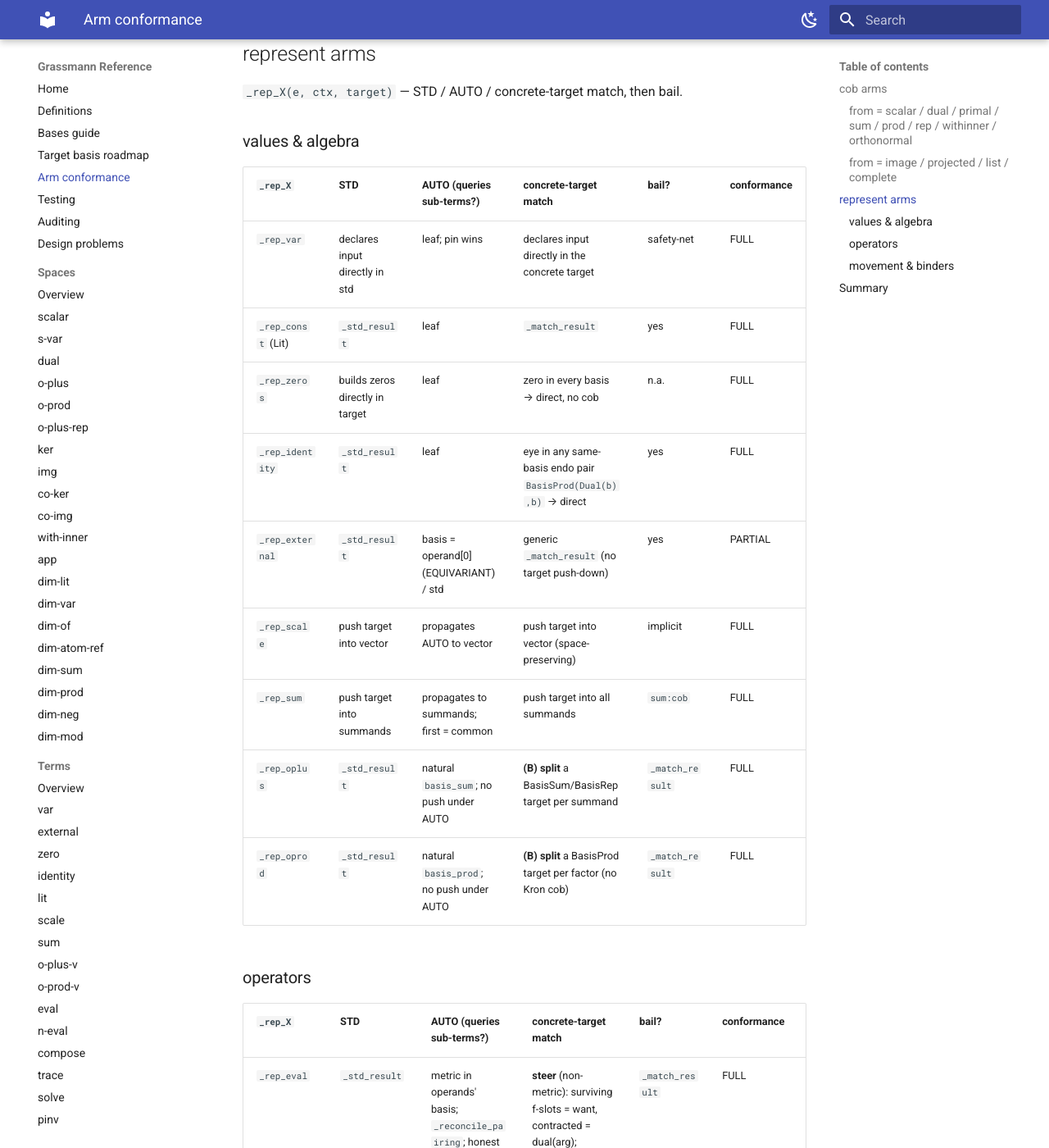
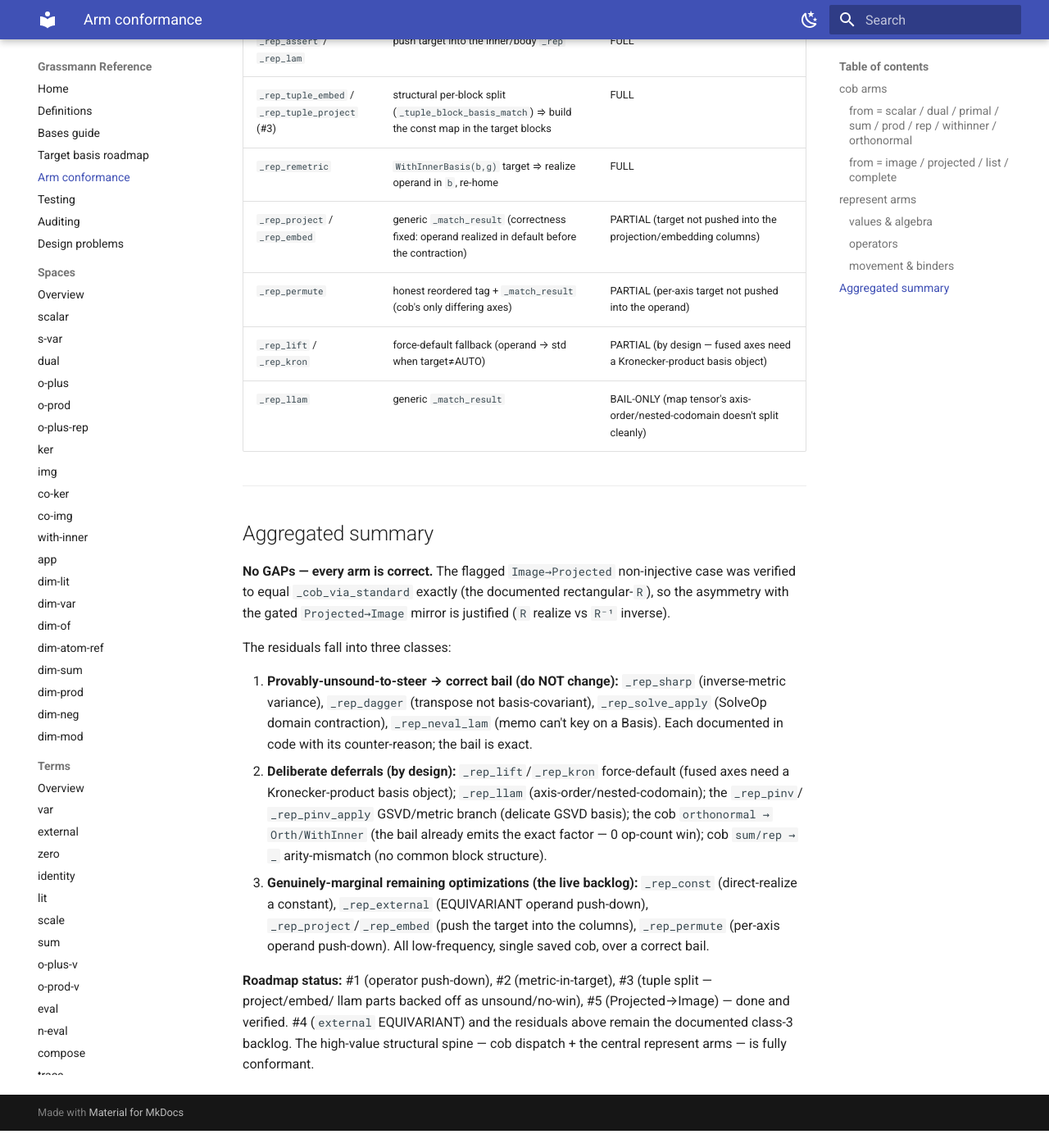
Before and after one commit to wraith1995/Grassmann, an MkDocs documentation site: the page built from docs/arm-conformance.md, in a window 1280 px wide and 1400 px high, scrolled down 4336 px. Shown: the whole window at 82% size. Built offline with MkDocs 1.6.1 and Material for MkDocs 9.7.7, drawn with Linux system fonts in a browser that asks for light colours; after the commit the page ends 5715 px from its top, so only the background shows below that; some of the changed text lies outside the part shown.

Commit message:
docs: refreshed aggregated arm-conformance report (post roadmap #1/#2/#3/#5)
Re-ran the 5-agent conformance sweep (2 cob + 3 represent) against the canonical structure (§0) and
aggregated into a refreshed report. NO GAPs — every arm correct. The flagged Image→Projected
non-injective case verified == _cob_via_standard (documented rectangular R; asymmetry with the gated
Projected→Image mirror is justified: R realize vs R⁻¹ inverse). Residuals classified into:
(1) provably-unsound-to-steer correct bails (sharp/dagger/solve_apply/neval_lam),
(2) deliberate deferrals (lift/kron/llam/pinv-GSVD/orthonormal-cob/arity-mismatch),
(3) marginal live backlog (const/external/project/embed/permute push-downs).
Roadmap #1/#2/#3/#5 done+verified; the structural spine (cob dispatch + central represent arms) is
fully conformant.

```diff
--- a/docs/arm-conformance.md
+++ b/docs/arm-conformance.md
@@ -2,92 +2,65 @@
 
 A per-arm audit of every cob arm (`_cob_from_*`) and represent-term arm (`_rep_X`) against the
 **canonical arm structure** (`auditing.md` §0): *exploit structure where it exists, else bail out via
-the standard basis + a conversion.* Snapshot of `src/grassmann/lower/represent.py` at the current
-branch head.
+the standard basis + a conversion.* Aggregated from a 5-agent conformance sweep (2 cob + 3 represent),
+snapshot of `src/grassmann/lower/represent.py` **after** the roadmap optimizations (#1 operator
+push-down, #2 metric-in-target, #3 tuple split, #5 Projected→Image, + the project/embed correctness
+fix).
 
 **Conformance key**
-- `FULL` — exploits the structure this arm makes available + correct bail (incl. a *deliberate,
-  provably-necessary* bail, marked `FULL (correct bail)`).
+- `FULL` — exploits the structure this arm makes available + correct bail. `FULL (correct bail)` =
+  the arm *deliberately* bails because steering is provably unsound (documented in code).
 - `PARTIAL` — some structure exploited; more is cheaply available (named).
 - `BAIL-ONLY` — only the standard bail; a cheap structural match is missed (named).
-- `GAP` — wrong or missing structure. **(There are none — every arm is correct.)**
+- `GAP` — wrong or missing structure. **There are NONE — every arm is correct.**
 
-Everything below is **correct**; `PARTIAL`/`BAIL-ONLY` are *optimization* residuals (the standard
-bail is always right), so the "Structure left on the table" list at the end is a perf roadmap, not a
-bug list.
+`PARTIAL`/`BAIL-ONLY` are *optimization* residuals (the bail is always right); they are the documented
+backlog, not bugs.
 
 ---
 
 ## cob arms
 
-`_basis_cob_rec` matches `frm` → `_cob_from_<from>` matches `to`.
+`_basis_cob_rec` tries the static `cob()` first (exploits Kron/block-diag/repeat/inv-transpose/identity
+for all pure-realizable pairs); the `_cob_from_*` handlers run only when a side is non-static
+(FFS/List/Complete/Orthonormal/dynamic).
 
 ### from = scalar / dual / primal / sum / prod / rep / withinner / orthonormal
 
-| from → to (sub-case) | options broken out | structure exploited | bails via standard? | conformance |
-|---|---|---|---|---|
-| scalar → ScalarBasis | — (ℝ has one basis) | identity (`_identity_like`) | n.a. | FULL |
-| scalar → other | — | standard bail | yes | FULL |
-| dual → Dual/Primal | dual≡primal wrapper interchange | `(inner cob)⁻ᵀ` (`_dual_pair_cob`); skips InvOp when both inners std-orthonormal | no | FULL |
-| dual → List/Complete/WithInner/Orthonormal | grouped | bail → `_inverse_cols` | yes | FULL |
-| dual → _ | — | standard bail | yes | FULL |
-| primal → Primal/Dual | wrapper interchange | `(inner cob)⁻ᵀ` | no | FULL |
-| primal → List/Complete/WithInner/Orthonormal | grouped | bail → `_inverse_cols` | yes | FULL |
-| primal → _ | — | standard bail | yes | FULL |
-| sum → BasisSum (same len) | arity match | block-diag (`_block_diag_cols`) | no | FULL |
-| sum → BasisRep | count match | block-diag (summand→repeated inner) | no | FULL |
-| sum → List/Complete | grouped | bail → `_inverse_cols` | yes | FULL |
-| sum → _ (arity mismatch) | — | standard bail | yes | BAIL-ONLY |
-| prod → BasisProd (same len) | arity match | Kronecker (`_kron_cols`) | no | FULL |
-| prod → List/Complete | grouped | bail → `_inverse_cols` | yes | FULL |
-| prod → _ (arity mismatch) | — | standard bail | yes | BAIL-ONLY |
-| rep → BasisRep (same count) | count match | block-repeat (`_block_repeat_cols`) | no | FULL |
-| rep → BasisSum | count match | block-diag | no | FULL |
-| rep → List/Complete | grouped | bail → `_inverse_cols` | yes | FULL |
-| rep → _ (count mismatch) | — | standard bail | yes | BAIL-ONLY |
-| withinner → WithInnerBasis (same g) | same metric | recurse underlying-basis cob (metric = metadata) | no | FULL |
-| withinner → OrthonormalBasis | raw→g-orthonormalize | bail → `_inverse_cols` `Cᵀ·G` (Cholesky `Lᵀ`) | yes | FULL |
-| orthonormal → OrthonormalBasis | both orthonormalized | bail → `_inverse_cols` (`Qᵀ·Q`) | yes | BAIL-ONLY |
-| orthonormal → WithInnerBasis | orthonormalized→raw | bail → `_inverse_cols` (`L⁻ᵀ`) | yes | BAIL-ONLY |
+| from → to | structure exploited | conformance |
+|---|---|---|
+| scalar → scalar / other | identity / bail | FULL |
+| dual/primal → Dual/Primal(tb) | `(inner cob)⁻ᵀ` (`_dual_pair_cob`; skips InvOp when both inners std-orthonormal) | FULL |
+| dual/primal → List/Complete/WithInner/Orthonormal | bail (== catch-all) | BAIL-ONLY (cosmetic — no cheaper factor) |
+| sum → BasisSum / BasisRep (arity/count ==) | `_block_diag_cols` | FULL |
+| prod → BasisProd (len ==) | `_kron_cols` | FULL |
+| rep → BasisRep / BasisSum (count ==) | `_block_repeat_cols` / `_block_diag_cols` | FULL |
+| sum/prod/rep → List/Complete | bail | FULL |
+| sum/rep → _ (arity/count mismatch) | bail | BAIL-ONLY (residual — no common block structure) |
+| withinner → WithInnerBasis (same g) | recurse inner cob (metric = metadata) | FULL |
+| withinner → OrthonormalBasis | bail → `_inverse_cols` `Cᵀ·G` (exact Cholesky `Lᵀ`) | FULL |
+| orthonormal → Orthonormal/WithInner | bail → `_inverse_cols` (transpose / `Cᵀ·G` / exact `InvOp`) | BAIL-ONLY (handler-level `Qᵀ·Q`/`L⁻ᵀ` shortcut missed; the bail already emits the exact factor ⇒ 0 op-count win) |
 
 ### from = image / projected / list / complete
 
-| from → to (sub-case) | options broken out | structure exploited | bails via standard? | conformance |
-|---|---|---|---|---|
-| Image → Image, same map | map same/diff; source folded via `_src_or_std` | recurse cob on the two **sources** only; `f`-application + target elided | no | FULL |
-| Image → Image, different map | map diff | raises `RepresentError` (different image spaces) | n.a. | FULL |
-| Image → Projected(same f, "image", None, None) | metric-free image, same map | returns the ImageBasis's in-space `R` directly (skips `InvOp(I)`+compose) | no | FULL |
-| Image → Projected(same f, metric / ker/coimg/coker) | metric/non-image | standard route (in-space realize + `InvOp`) | yes | BAIL-ONLY |
-| Image → everything else | — | generic | yes | FULL |
-| Projected → Projected, same own-side metric | `which` own side; irrelevant side dropped | identity short-circuit (δ-sized) | no | FULL |
-| Projected → Projected, differing own-side metric | `which` × own-side src/tgt | reorthonormalize via `_inverse_cols` `Cᵀ·G` | yes | FULL |
-| Projected → Image (same map) | map same | standard route (= `R⁻¹` via exact `InvOp`) | yes | BAIL-ONLY |
-| Projected → everything else | — | generic | yes | FULL |
-| List → Scalar/Dual/Primal | `to` variance | none (arbitrary numeric columns) | yes | FULL |
-| List → Sum/Prod/Rep | structured `to` | to-side specialized inverse via `_inverse_cols` | yes | FULL |
-| List → List/Complete | `to.reduce` (ORTHO ⇒ transpose) | to-side transpose when `to` std-orthonormal | yes | FULL |
-| List → WithInner/Orthonormal | metricized `to` | to-side `Cᵀ·G` | yes | FULL |
-| List → Image/Projected | FFS `to` | to-side square `InvOp` (`_axes_square`) | yes | FULL |
-| Complete → (same five groups as List) | as List | as List (delegated to `_inverse_cols`) | yes | FULL |
+| from → to | structure exploited | conformance |
+|---|---|---|
+| Image → Image, same map | recurse cob on the two **sources** only; target embed-only, `f` never realized | FULL |
+| Image → Image, different map | raises (different image spaces) | FULL |
+| Image → Projected(same f, "image", metric-free) | returns in-space `R` directly (skips `InvOp(I)`+compose); rectangular `R` for non-injective `f` **= `_cob_via_standard`** (documented) | FULL |
+| **Projected → Image(same map, INJECTIVE)** (#5, new) | returns `R⁻¹` directly via `_inverse_cols` (square `InvOp`); non-injective keeps the pinv bail | FULL |
+| Projected → Projected, same own-side metric | `_identity_like` (own-side which-aware; irrelevant side dropped) | FULL |
+| Projected → Projected, differing own-side metric | reorthonormalize via `_inverse_cols` `Cᵀ·G` | FULL |
+| Image/Projected → other; List/Complete → all | bail (numeric columns; no structure) | FULL |
 
-`_inverse_cols` — the structured bail (`cob(std→to)` specialized):
+`_inverse_cols` (the structured bail `cob(std→to) = (realize to)⁻¹`) — all FULL:
 
 | branch | condition | op |
 |---|---|---|
-| transpose | `to` std-orthonormal (`Qᵀ=pinv(Q)`, exact even rectangular) | `_TransposeOp` (`Cᵀ`) |
-| g-orthonormal | `_orthonormal_metric(to)` ≠ None (Cholesky `Lᵀ` / GSVD reorthonormalize) | einsum (`Cᵀ·G`) |
-| exact inverse | `_axes_square` (equal static ints, or same runtime δ atom) | `InvOp` (`C⁻¹`) |
+| transpose | `to` std-orthonormal (exact even rectangular FFS-range) | `Cᵀ` |
+| g-orthonormal | `_orthonormal_metric(to)` ≠ None (Cholesky `Lᵀ` / GSVD reorthonormalize) | `Cᵀ·G` |
+| exact inverse | `_axes_square` (equal static ints, or same runtime δ atom) | `InvOp` |
 | pseudo-inverse | otherwise (genuinely rectangular) | `PinvOp` |
-
-**Notes (cob).** The `sum/prod/rep → _` rows are the *arity-mismatched* partners (e.g. `⊕²` vs `⊕³`):
-the standard bail is correct, but `_inverse_cols` treats the structured-but-mismatched `to` columns as
-opaque — a structured inverse is left on the table (low reachability). `orthonormal → Orthonormal/
-WithInner` route every case through the bail *by design* (orthonormalization re-coordinates, so
-recursing the underlying cob would be wrong); `_inverse_cols` still recovers transpose/`Cᵀ·G`, so the
-residual is only a missing closed-form handler-level shortcut (`Qᵀ·Q` / `L⁻ᵀ`). `Image→Projected`
-(metric, same map) and `Projected→Image` (same map) miss the same-map in-space `R`/`R⁻¹` factor — the
-mirror of the canonical metric-free arm — recovered as an exact `InvOp` in the bail (so correct);
-specializing would need an injectivity gate.
 
 ---
 
@@ -97,80 +70,69 @@ specializing would need an injectivity gate.
 
 ### values & algebra
 
-| `_rep_X` | STD | AUTO (queries sub-terms?) | concrete-target match | bail? | conformance |
-|---|---|---|---|---|---|
-| `_rep_var` | declares input directly in std | leaf; pin wins | declares input directly in the concrete target | safety-net | FULL |
-| `_rep_const` (Lit) | `_std_result` | leaf | `_match_result` | yes | FULL |
-| `_rep_zeros` | builds zeros directly in target | leaf | zero in every basis → direct, no cob | n.a. | FULL |
-| `_rep_identity` | `_std_result` | leaf | eye in any same-basis endo pair `BasisProd(Dual(b),b)` → direct | yes | FULL |
-| `_rep_external` | `_std_result` | basis = operand[0] (EQUIVARIANT) / std | generic `_match_result` (no target push-down) | yes | PARTIAL |
-| `_rep_scale` | push target into vector | propagates AUTO to vector | push target into vector (space-preserving) | implicit | FULL |
-| `_rep_sum` | push target into summands | propagates to summands; first = common | push target into all summands | `sum:cob` | FULL |
-| `_rep_oplus` | `_std_result` | natural `basis_sum`; no push under AUTO | **(B) split** a BasisSum/BasisRep target per summand | `_match_result` | FULL |
-| `_rep_oprod` | `_std_result` | natural `basis_prod`; no push under AUTO | **(B) split** a BasisProd target per factor (no Kron cob) | `_match_result` | FULL |
+| `_rep_X` | concrete-target match | conformance |
+|---|---|---|
+| `_rep_var` | declares its input directly in the target | FULL |
+| `_rep_zeros` | zero in every basis ⇒ direct, no cob | FULL |
+| `_rep_identity` | eye in any same-basis endo pair `BasisProd(Dual(b),b)` ⇒ direct | FULL |
+| `_rep_scale` / `_rep_sum` | push target into (same-space) operands | FULL |
+| `_rep_oplus` / `_rep_oprod` | structural split (`_split_target_components`) per summand/factor | FULL |
+| `_rep_const` | generic `_match_result` | PARTIAL (could direct-realize a known constant) |
+| `_rep_external` | generic `_match_result` | PARTIAL (EQUIVARIANT could push target into operand reps) |
 
 ### operators
 
-| `_rep_X` | STD | AUTO (queries sub-terms?) | concrete-target match | bail? | conformance |
-|---|---|---|---|---|---|
-| `_rep_eval` | `_std_result` | metric in operands' basis; `_reconcile_pairing`; honest `_result_basis_from_factors` tag | **steer** (non-metric): surviving f-slots = want, contracted = dual(arg); `_basis_eq` self-check backs off; metric/free-label/fused bail | `_match_result` | FULL |
-| `_rep_neval` | delegates | delegates | delegates | delegates | FULL (delegator) |
-| `_rep_neval_lam` | `_std_result` | operands cob'd into sub-Program in-bases; honest body out-basis tag | generic `_match_result` (deferred: target can't safely key the sub-Program memo) | yes | FULL (deferred bail) |
-| `_rep_compose` | `_std_result` | `_compose_result_basis`; `_reconcile_compose_g` | **steer**: f surviving slots = want; each gₖ domain = want comp, cod = `_pairing_partner` of f's slot; self-check backs off | `_match_result` | FULL |
-| `_rep_trace` | `_std_result` | honest non-traced-slot tag | **steer** f: surviving slots = want, traced slots dual-paired defaults | yes | FULL |
-| `_rep_solve` | `_std_result` | honest `_dual_swap_map_basis` tag | **operand-steer**: realize f in slot-swap(want) → InvOp lands in want | `_match_result` | FULL |
-| `_rep_pinv` | `_std_result` | honest dual-swap tag; GSVD branch → safety-net | **operand-steer** (PinvOp); GSVD branch deliberate bail | `_match_result` | FULL |
-| `_rep_pinv_apply` | `_std_result` | honest `_inverse_apply_basis` tag | **operand-steer** (PinvOp): steer f's dom slot; metric branch bail | `_match_result` | FULL |
-| `_rep_solve_apply` | `_std_result`; STD-forces operands under non-AUTO | AUTO byte-identical | force-default + `_match_result` | yes | FULL (correct bail — SolveOp not basis-covariant) |
-| `_rep_dagger` | `_std_result` | metric-adjoint honest tag; orthonormal fast path = transpose | deliberate bail (steering unsound: transpose ≠ adjoint for Gram≠I) | `_match_result` | FULL (correct bail) |
-| `_rep_inner` | `_std_result` | `G_s` in active operand basis; per-slot tag | **build the Gram directly in a concrete target's basis** (`_metric_target_basis`, the `basis=` hook); Eval-driven path unchanged | yes | FULL |
-| `_rep_flat` | `_std_result` | `G_s` in operand basis; dual per-slot tag | as inner (build `G_s` directly in the target) | yes | FULL |
-| `_rep_sharp` | `_std_result` | `G_s` in operand primal, inverted | generic `_match_result` (deferred: the (2,0) inverse-metric variance can't use the covariant `bᵀGb` hook) | yes | FULL (deferred bail) |
+| `_rep_X` | concrete-target match | conformance |
+|---|---|---|
+| `_rep_eval` (non-metric) | **operand-steer** (`_eval_operand_target`): surviving slots = want, contracted = dual(arg) | FULL |
+| `_rep_compose` | **operand-steer** (`_compose_operand_targets`) | FULL |
+| `_rep_trace` | **operand-steer** (`_trace_operand_target`): survivors = want, traced slots dual-paired | FULL |
+| `_rep_solve` / `_rep_pinv` (PinvOp) / `_rep_pinv_apply` (PinvOp) | **operand-steer** (`_slot_swap_operand_target` / dom-slot) | FULL |
+| `_rep_inner` / `_rep_flat` | **build the Gram directly in the target's basis** (`_metric_target_basis`) | FULL |
+| `_rep_neval` | dispatcher | FULL |
+| `_rep_sharp` | deliberate bail — (2,0) inverse-metric variance can't use the covariant `bᵀGb` hook | FULL (correct bail) |
+| `_rep_dagger` | deliberate bail — transpose not basis-covariant for Gram≠I | FULL (correct bail) |
+| `_rep_solve_apply` | deliberate bail — `SolveOp` contracts f's dom axis, not basis-covariant | FULL (correct bail) |
+| `_rep_neval_lam` | deliberate bail — target can't safely key the sub-Program memo | FULL (correct bail) |
+| `_rep_pinv` / `_rep_pinv_apply` (GSVD/metric branch) | bail to safety-net cob | PARTIAL (WithInner-spaced pinv under a concrete target pays a result cob) |
 
 ### movement & binders
 
-| `_rep_X` | STD | AUTO (queries sub-terms?) | concrete-target match | bail? | conformance |
-|---|---|---|---|---|---|
-| `_rep_project` | `_std_result` | fixed `sub_basis` (no `choose`) | generic `_match_result` | yes | BAIL-ONLY |
-| `_rep_embed` | `_std_result` | fixed `default_basis(big)` | generic `_match_result` | yes | BAIL-ONLY |
-| `_rep_assert` | `_std_result` | push target into inner `_rep` | push target into inner `_rep` (coord-identity) | `_match_result` | FULL |
-| `_rep_tuple_embed` | `_std_result` | constant matrix; no sub-term | generic `_match_result` | yes | BAIL-ONLY |
-| `_rep_tuple_project` | `_std_result` | constant matrix; no sub-term | generic `_match_result` | yes | BAIL-ONLY |
-| `_rep_remetric` | `_std_result` | honest `_rehome_metric_basis` tag | `WithInnerBasis(b,g)` target → realize operand in `b`, re-home | `_match_result` | FULL |
-| `_rep_permute` | `_std_result` | honest `_reorder_basis` tag | honest permuted-operand tag + cob bail | `_match_result` | PARTIAL |
-| `_rep_lift` (InvLift) | `_std_result` | `default_basis` tag | force operand to std when target≠AUTO + cob bail | `_match_result` | PARTIAL |
-| `_rep_kron` | `_std_result` | `default_basis` tag | force operands to std when target≠AUTO + cob bail | `_match_result` | PARTIAL |
-| `_rep_llam` | `_std_result` | body lowered AUTO; `default_basis` tag | generic `_match_result` (no push into body) | yes | BAIL-ONLY |
-| `_rep_lam` | `_std_result` | push target into body; AUTO defers to body | pure pass-through: push target into body | `_match_result` | FULL |
+| `_rep_X` | concrete-target match | conformance |
+|---|---|---|
+| `_rep_assert` / `_rep_lam` | push target into the inner/body `_rep` | FULL |
+| `_rep_tuple_embed` / `_rep_tuple_project` (#3) | structural per-block split (`_tuple_block_basis_match`) ⇒ build the const map in the target blocks | FULL |
+| `_rep_remetric` | `WithInnerBasis(b,g)` target ⇒ realize operand in `b`, re-home | FULL |
+| `_rep_project` / `_rep_embed` | generic `_match_result` (correctness fixed: operand realized in default before the contraction) | PARTIAL (target not pushed into the projection/embedding columns) |
+| `_rep_permute` | honest reordered tag + `_match_result` (cob's only differing axes) | PARTIAL (per-axis target not pushed into the operand) |
+| `_rep_lift` / `_rep_kron` | force-default fallback (operand → std when target≠AUTO) | PARTIAL (by design — fused axes need a Kronecker-product basis object) |
+| `_rep_llam` | generic `_match_result` | BAIL-ONLY (map tensor's axis-order/nested-codomain doesn't split cleanly) |
 
 ---
 
-## Summary
+## Aggregated summary
 
-**No GAPs — every arm is correct.** Conformance: the cob dispatch is almost entirely `FULL`; the
-represent arms are `FULL` for the leaves/algebra, the inverse family (operand-steering), and the
-push-down nodes, with a band of `PARTIAL`/`BAIL-ONLY` where the standard bail is taken but a cheap
-structural match exists.
+**No GAPs — every arm is correct.** The flagged `Image→Projected` non-injective case was verified to
+equal `_cob_via_standard` exactly (the documented rectangular-`R`), so the asymmetry with the gated
+`Projected→Image` mirror is justified (`R` realize vs `R⁻¹` inverse).
 
-**Provably-necessary bails (correct, do NOT "fix"):** `_rep_dagger`, `_rep_solve_apply` (transpose /
-SolveOp aren't basis-covariant); `orthonormal → *` cob (re-coordinates); `Image→Image` different-map
-(raises — different spaces).
+The residuals fall into three classes:
 
-**Structure left on the table (optimization roadmap, by rough value):**
-1. **Operator concrete-target push-down — DONE** (operand-steering, verified by two-route + adversarial
-   pass): `_rep_trace`, `_rep_eval` (non-metric), `_rep_compose` now realize their operands so the
-   result is born in `want` (a `_basis_eq` self-check backs off any unsound steer; metric / free-label
-   / fused cases bail). `_rep_neval_lam` is **deferred-by-design** (the target can't safely key the
-   sub-Program memo — a `Basis` isn't guaranteed hashable). Pre-existing, out-of-scope: a `diff`/
-   free-label eval has a basis-honesty gap in the diff/LLam lowering (steering correctly bails on it).
-2. **Metric-in-target — DONE for `_rep_inner`/`_rep_flat`** (build the Gram directly in a concrete
-   target's basis via the `basis=` hook; STD/AUTO byte-identical). `_rep_sharp` is **deferred** — it
-   is the (2,0) inverse metric, whose components in a target basis are an inverse-transposed
-   transform the covariant `bᵀ·G·b` hook can't produce; it keeps the correct standard build + bail.
-3. **Structured movement targets** — `_rep_tuple_embed`/`_tuple_project` (build the constant map in
-   per-block target bases via `_split_target_components`); `_rep_llam` (bind vars in the target's
-   domain slots + push the codomain into the body); `_rep_project`/`_embed` (steer the realized
-   columns / use `choose` under AUTO).
-4. **`_rep_external` EQUIVARIANT push-down** — push the target into the operand reps.
-5. **cob same-map FFS factors** — `Image↔Projected` same-map `R`/`R⁻¹`; `orthonormal` closed-form
-   `Qᵀ·Q`/`L⁻ᵀ`; structured inverse for arity-mismatched `sum/prod/rep → _`. (All low reachability.)
+1. **Provably-unsound-to-steer → correct bail (do NOT change):** `_rep_sharp` (inverse-metric
+   variance), `_rep_dagger` (transpose not basis-covariant), `_rep_solve_apply` (SolveOp domain
+   contraction), `_rep_neval_lam` (memo can't key on a Basis). Each documented in code with its
+   counter-reason; the bail is exact.
+2. **Deliberate deferrals (by design):** `_rep_lift`/`_rep_kron` force-default (fused axes need a
+   Kronecker-product basis object); `_rep_llam` (axis-order/nested-codomain); the `_rep_pinv`/
+   `_rep_pinv_apply` GSVD/metric branch (delicate GSVD basis); the cob `orthonormal → Orth/WithInner`
+   (the bail already emits the exact factor — 0 op-count win); cob `sum/rep → _` arity-mismatch (no
+   common block structure).
+3. **Genuinely-marginal remaining optimizations (the live backlog):** `_rep_const` (direct-realize a
+   constant), `_rep_external` (EQUIVARIANT operand push-down), `_rep_project`/`_rep_embed` (push the
+   target into the columns), `_rep_permute` (per-axis operand push-down). All low-frequency, single
+   saved cob, over a correct bail.
+
+**Roadmap status:** #1 (operator push-down), #2 (metric-in-target), #3 (tuple split — project/embed/
+llam parts backed off as unsound/no-win), #5 (Projected→Image) — done and verified. #4 (`external`
+EQUIVARIANT) and the residuals above remain the documented class-3 backlog. The high-value structural
+spine — cob dispatch + the central represent arms — is fully conformant.
```
